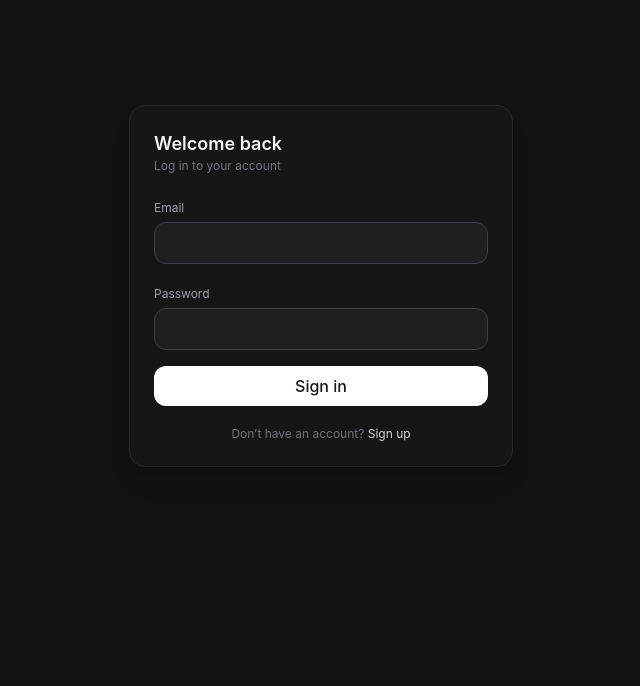
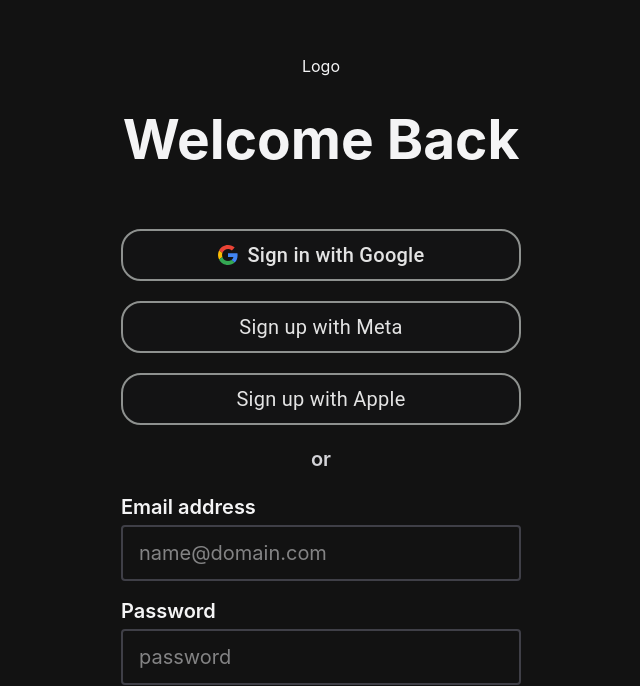
Before and after one commit to Yannick179/FoodTracker, a SvelteKit app: page /login in a window 1280 px wide. Shown: the part 114-800 px from the top of the page, without its empty margins (319-959 px from the left). Built offline with nearby package versions, Linux system fonts and the light colour scheme.

Commit message:
improve login and register ui

```diff
--- a/src/app.css
+++ b/src/app.css
@@ -36,6 +36,8 @@
     --color-card: #18191b;
     --color-border: #232427;
     --color-muted: #9ca3af;
+    --color-brand: #c2106c;
+    --color-brand-hover: #a10e5a;
 }
 
 
@@ -47,7 +49,7 @@
     -webkit-appearance: none;
     background-color: #131314;
     background-image: none;
-    border: 1px solid #747775;
+    border: 2px solid #747775;
     -webkit-border-radius: 20px;
     border-radius: 20px;
     -webkit-box-sizing: border-box;
--- a/src/routes/(auth)/login/+page.svelte
+++ b/src/routes/(auth)/login/+page.svelte
@@ -9,7 +9,7 @@
     let error = '';
 
     function validate() {
-        if (password.length < 10) return 'Password must be at least 10 characters';
+        if (password.length < 8) return 'Password must be at least 10 characters';
         return '';
     }
 
@@ -47,63 +47,79 @@
     }
 </script>
 
-<div class="min-h-screen flex items-center justify-center  text-zinc-100 p-6">
+<div class="min-h-screen flex justify-center text-zinc-100 py-6">
 
-    <div class="w-full max-w-sm rounded-2xl bg-neutral-900/80 border border-zinc-800 shadow-xl p-6 space-y-5">
+    <div class="flex flex-col w-[400px] py-6 space-y-5 mt-30">
 
-        <div>
-            <h1 class="text-lg font-semibold">Welcome back</h1>
-            <p class="text-xs text-zinc-500">Log in to your account</p>
+        <div class="text-center">Logo</div>
+
+        <div class="text-center text-[55px] text-zinc-100 font-bold mb-12">Welcome Back</div>
+
+        <!-- prebuilt google button for sign in-->
+        <a class="gsi-material-button" href="/api/auth/google" >
+
+            <div class="gsi-material-button-state"></div>
+            <div class="gsi-material-button-content-wrapper">
+                <div class="gsi-material-button-icon">
+                    <svg version="1.1" xmlns="http://www.w3.org/2000/svg" viewBox="0 0 48 48" xmlns:xlink="http://www.w3.org/1999/xlink" style="display: block;">
+                        <path fill="#EA4335" d="M24 9.5c3.54 0 6.71 1.22 9.21 3.6l6.85-6.85C35.9 2.38 30.47 0 24 0 14.62 0 6.51 5.38 2.56 13.22l7.98 6.19C12.43 13.72 17.74 9.5 24 9.5z"></path>
+                        <path fill="#4285F4" d="M46.98 24.55c0-1.57-.15-3.09-.38-4.55H24v9.02h12.94c-.58 2.96-2.26 5.48-4.78 7.18l7.73 6c4.51-4.18 7.09-10.36 7.09-17.65z"></path>
+                        <path fill="#FBBC05" d="M10.53 28.59c-.48-1.45-.76-2.99-.76-4.59s.27-3.14.76-4.59l-7.98-6.19C.92 16.46 0 20.12 0 24c0 3.88.92 7.54 2.56 10.78l7.97-6.19z"></path>
+                        <path fill="#34A853" d="M24 48c6.48 0 11.93-2.13 15.89-5.81l-7.73-6c-2.15 1.45-4.92 2.3-8.16 2.3-6.26 0-11.57-4.22-13.47-9.91l-7.98 6.19C6.51 42.62 14.62 48 24 48z"></path>
+                        <path fill="none" d="M0 0h48v48H0z"></path>
+                    </svg>
+                </div>
+                <span class="gsi-material-button-contents">Sign in with Google</span>
+                <span style="display: none;">Sign in with Google</span>
+            </div>
+        </a>
+
+        <!-- TODO: implement-->
+        <button class="gsi-material-button">
+            Sign up with Meta
+        </button>
+        <button class="gsi-material-button">
+            Sign up with Apple
+        </button>
+
+        <div class="text-center text-zinc-300 text-xl font-semibold">
+            or
         </div>
 
         <form on:submit|preventDefault={login} class="space-y-4">
 
-            <!-- Email -->
             <div>
-                <label class="text-xs text-zinc-400">Email</label>
+                <label class="text-xl font-semibold">Email address
                     <input
                             type="email"
                             bind:value={email}
                             required
-                        class="mt-1 w-full rounded-xl bg-neutral-800/60 border border-zinc-700 px-3 py-2
-					focus:outline-none focus:ring-2 focus:ring-zinc-500/40"
-                />
+                            placeholder="name@domain.com"
+                            class="mt-1 text-xl font-normal w-full rounded border-2 border-zinc-700 px-4 py-3 focus:border-brand focus:outline-none"/>
+                </label>
             </div>
 
-            <!-- Password -->
             <div>
-                <label class="text-xs text-zinc-400">Password</label>
+                <label class="text-xl font-semibold">Password
                     <input
                             type="password"
                             bind:value={password}
                             required
-                        class="mt-1 w-full rounded-xl bg-neutral-800/60 border border-zinc-700 px-3 py-2"
-                />
+                            placeholder="password"
+                            class="mt-1 text-xl font-normal w-full rounded border-2 border-zinc-700 px-4 py-3 focus:border-brand focus:outline-none"/>
+                </label>
             </div>
-            {#if error}
-                <p class="text-sm text-red-400 bg-red-500/10 border border-red-500/20 rounded-lg p-2">
-                    {error}
-                </p>
-            {/if}
-
-            {#if success}
-                <p class="text-sm text-emerald-400 bg-emerald-500/10 border border-emerald-500/20 rounded-lg p-2">
-                    Successfully logged in.
-                </p>
-            {/if}
 
             <button
-                    class="cursor-pointer w-full rounded-xl py-2 font-medium transition
-				bg-white text-zinc-900 hover:bg-neutral-200 disabled:opacity-50"
-                    disabled={loading}
-            >
-                {loading ? 'Signing in…' : 'Sign in'}
+                    class="mt-4 cursor-pointer w-full rounded-3xl font-semibold
+				bg-brand text-zinc-100 hover:bg-brand-hover  px-4 py-3 text-xl">
+                Sign in
             </button>
 
         </form>
 
-        <p class="text-xs text-zinc-500 text-center">
-            Don’t have an account?
+        <p class="text-xl text-zinc-500 text-center">
+            Already have an account?
             <a href="/register" class="text-zinc-300 hover:underline">Sign up</a>
         </p>
 
--- a/src/routes/(auth)/register/+page.svelte
+++ b/src/routes/(auth)/register/+page.svelte
@@ -10,7 +10,8 @@
     let success = false;
 
     function validate() {
-        if (password.length < 10) return 'Password must be at least 10 characters';
+        if (password.length < 8) return 'Password must be at least 10 characters';
+        //TODO: implement the upper lower special etc and show good error message on invalid
         if (password !== confirmPassword) return 'Passwords do not match';
         return '';
     }
@@ -51,13 +52,13 @@
     }
 </script>
 
-<div class="min-h-screen flex items-center justify-center text-zinc-100 p-6">
+<div class="min-h-screen flex justify-center text-zinc-100 py-6">
 
-    <div class="flex flex-col max-w-md p-6 space-y-5">
+    <div class="flex flex-col w-[400px] py-6 space-y-5 mt-30">
 
-        <div>Logo</div>
+        <div class="text-center mb-12">Logo</div>
 
-        <!-- prebuilt google button for sign in-->
+        <!-- prebuilt google button for sign up-->
         <a class="gsi-material-button" href="/api/auth/google" >
 
             <div class="gsi-material-button-state"></div>
@@ -71,14 +72,18 @@
                         <path fill="none" d="M0 0h48v48H0z"></path>
                     </svg>
                 </div>
-                <span class="gsi-material-button-contents">Sign in with Google</span>
-                <span style="display: none;">Sign in with Google</span>
+                <span class="gsi-material-button-contents">Sign up with Google</span>
+                <span style="display: none;">Sign up with Google</span>
             </div>
         </a>
+        <!-- TODO: Implement -->
+        <button class="gsi-material-button">
+            Sign up with Meta
+        </button>
+        <button class="gsi-material-button">
+            Sign up with Apple
+        </button>
 
-        <button>
-
-        </button>
         <div class="text-center text-zinc-300 text-xl font-semibold">
             or
         </div>
@@ -92,7 +97,7 @@
                             bind:value={email}
                             required
                             placeholder="name@domain.com"
-                            class="mt-1 text-xl font-normal w-full rounded border-2 border-zinc-700 px-4 py-3"/>
+                            class="mt-1 text-xl font-normal w-full rounded border-2 border-zinc-700 px-4 py-3  focus:border-brand focus:outline-none"/>
                 </label>
             </div>
 
@@ -103,7 +108,7 @@
                         bind:value={password}
                         required
                         placeholder="password"
-                        class="mt-1 text-xl font-normal w-full rounded border-2 border-zinc-700 px-4 py-3"/>
+                        class="mt-1 text-xl font-normal w-full rounded border-2 border-zinc-700 px-4 py-3  focus:border-brand focus:outline-none"/>
                 </label>
             </div>
 
@@ -115,28 +120,15 @@
                             bind:value={confirmPassword}
                             required
                             placeholder="password"
-                            class="mt-1 text-xl font-normal w-full rounded border-2 border-zinc-700 px-4 py-3"/>
+                            class="mt-1 text-xl font-normal w-full rounded border-2 border-zinc-700 px-4 py-3 focus:border-brand focus:outline-none"/>
                 </label>
 
             </div>
 
-            {#if error}
-                <p class="text-sm text-red-400 bg-red-500/10 border border-red-500/20 rounded-lg p-2">
-                    {error}
-                </p>
-            {/if}
-
-            {#if success}
-                <p class="text-sm text-emerald-400 bg-emerald-500/10 border border-emerald-500/20 rounded-lg p-2">
-                    Account created ✔
-                </p>
-            {/if}
-
             <button
-                    class="cursor-pointer w-full rounded-3xl font-semibold
-				bg-white text-zinc-900 hover:bg-neutral-200  px-4 py-3 text-xl"
-                    disabled={loading}>
-                {loading ? 'Creating…' : 'Sign up'}
+                    class="mt-4 cursor-pointer w-full rounded-3xl font-semibold
+				bg-brand text-zinc-100 hover:bg-brand-hover  px-4 py-3 text-xl">
+                Sign Up
             </button>
 
         </form>
--- a/src/routes/api/login/+server.ts
+++ b/src/routes/api/login/+server.ts
@@ -4,7 +4,7 @@
 import {createSession} from "../auth/sessionCreater";
 
 function isValidPassword(password: string): boolean {
-    if (password.length < 10) return false;
+    if (password.length < 8) return false;
 
     const hasLower = /[a-z]/.test(password);
     const hasUpper = /[A-Z]/.test(password);
@@ -21,7 +21,6 @@
 
 export const POST = async ({ request }) => {
     try {
-        console.log("does this reach?");
         const {email, password} = await request.json();
         if (!isValidPassword(password)) return new Response(JSON.stringify({ error: 'Invalid Password' }), { status: 400 });
         let hashedPassword = await argon2.hash(password);
--- a/src/routes/api/register/+server.ts
+++ b/src/routes/api/register/+server.ts
@@ -3,7 +3,7 @@
 import { prisma } from "$lib/prisma";
 
 function isValidPassword(password: string): boolean {
-    if (password.length < 10) return false;
+    if (password.length < 8) return false;
 
     const hasLower = /[a-z]/.test(password);
     const hasUpper = /[A-Z]/.test(password);
```
Lines whose indentation alone changed are shown as unchanged.
